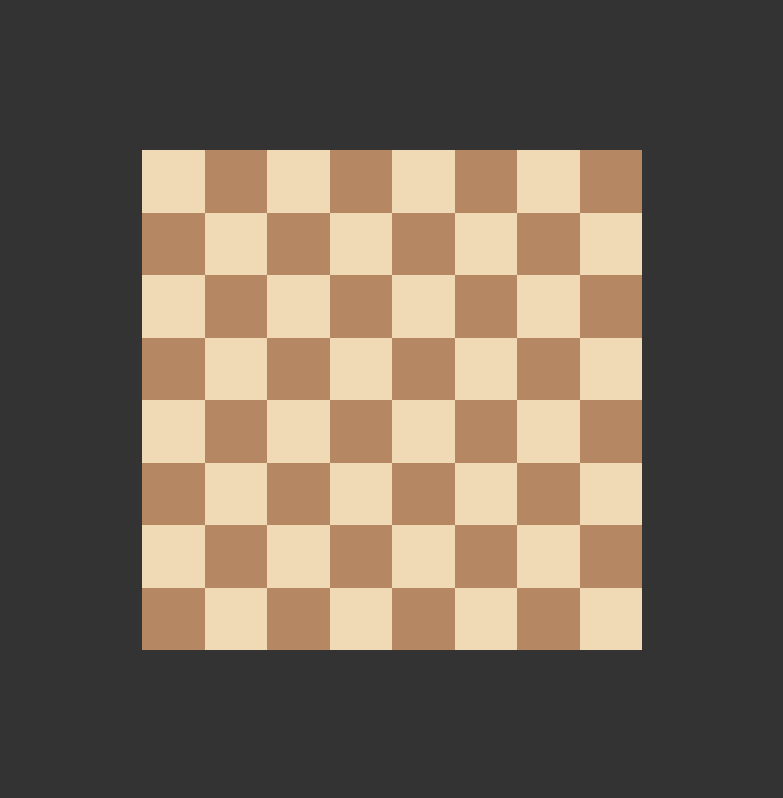
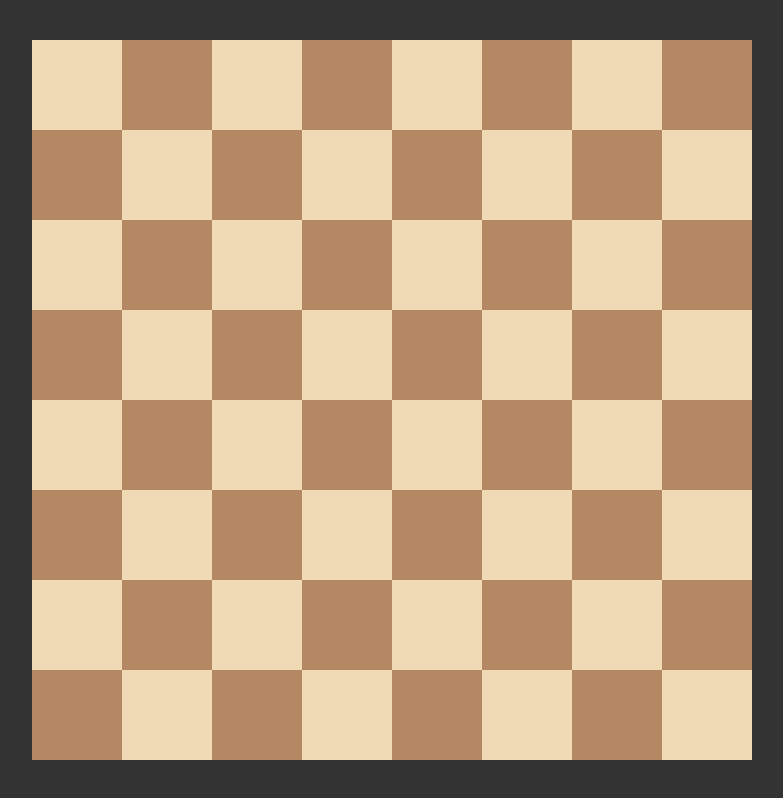
Before and after one commit to amerucandior/chess-board, a plain HTML site: page index.html in a window 1280 px wide. Shown: the whole page, without its empty margins (248-1031 px from the left). Drawn offline with Linux system fonts and the light colour scheme.

Commit message:
Update index.html

```diff
--- a/index.html
+++ b/index.html
@@ -17,8 +17,8 @@
         justify-content: center;
         grid-template-columns: repeat(8, 1fr);
         grid-template-rows: repeat(8, 1fr);
-        width: 500px;
-        height: 500px;
+        width: 90vmin;
+        height: 90vmin;
         border: 2px solid #333;
         flex-shrink: 0;
       }
```
